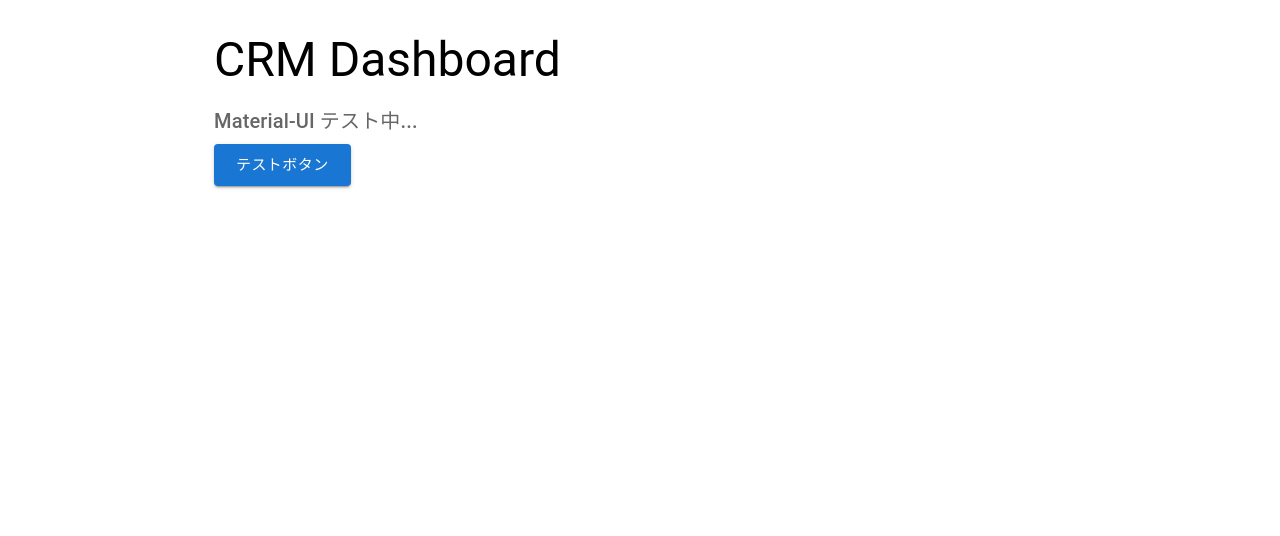
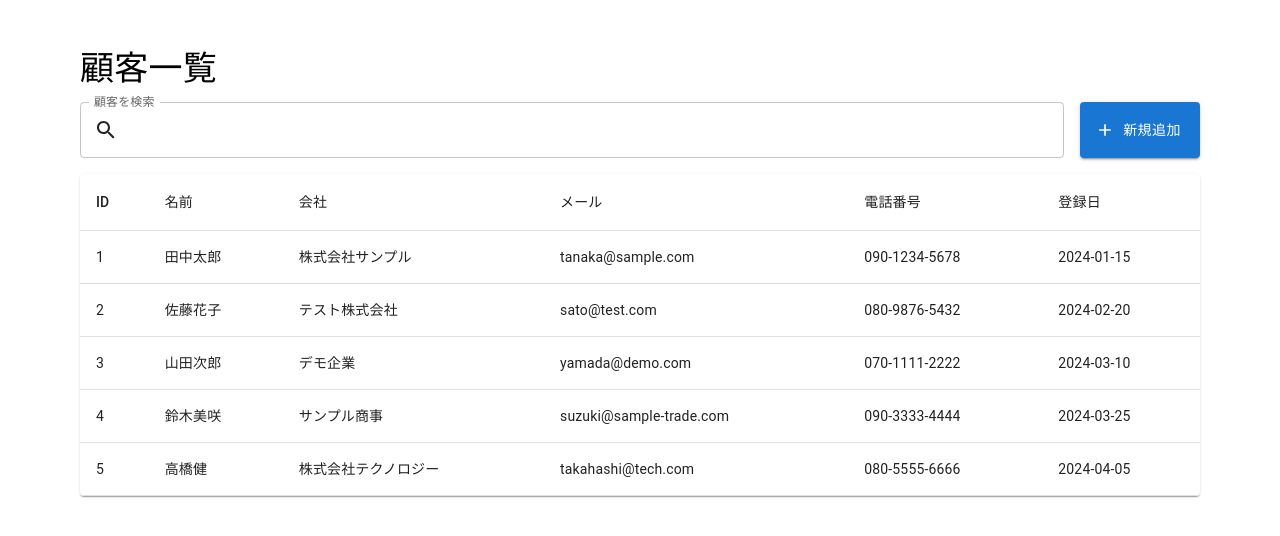
Before and after one commit to andoryuto/crm-dashboard, a React (Create React App) app: page / in a window 1280 px wide. Shown: the top 536 px of the page. Built offline with nearby package versions, Linux system fonts and the light colour scheme.

Commit message:
顧客一覧・検索・新規追加機能を実装

```diff
--- /dev/null
+++ b/src/AddCustomerDialog.tsx
@@ -0,0 +1,98 @@
+import React, { useState } from 'react';
+import {
+  Dialog,
+  DialogTitle,
+  DialogContent,
+  DialogActions,
+  TextField,
+  Button,
+  Box
+} from '@mui/material';
+import { Customer } from './mockData';
+
+interface AddCustomerDialogProps {
+  open: boolean;
+  onClose: () => void;
+  onAdd: (customer: Omit<Customer, 'id'>) => void;
+}
+
+const AddCustomerDialog: React.FC<AddCustomerDialogProps> = ({
+  open,
+  onClose,
+  onAdd
+}) => {
+  const [formData, setFormData] = useState({
+    name: '',
+    company: '',
+    email: '',
+    phone: '',
+    createdAt: new Date().toISOString().split('T')[0] // 今日の日付
+  });
+
+  const handleSubmit = () => {
+    if (formData.name && formData.company && formData.email) {
+      onAdd(formData);
+      setFormData({
+        name: '',
+        company: '',
+        email: '',
+        phone: '',
+        createdAt: new Date().toISOString().split('T')[0]
+      });
+      onClose();
+    }
+  };
+
+  const handleChange = (field: string, value: string) => {
+    setFormData(prev => ({
+      ...prev,
+      [field]: value
+    }));
+  };
+
+  return (
+    <Dialog open={open} onClose={onClose} maxWidth="sm" fullWidth>
+      <DialogTitle>新規顧客追加</DialogTitle>
+      <DialogContent>
+        <Box sx={{ display: 'flex', flexDirection: 'column', gap: 2, pt: 1 }}>
+          <TextField
+            label="名前"
+            value={formData.name}
+            onChange={(e) => handleChange('name', e.target.value)}
+            required
+            fullWidth
+          />
+          <TextField
+            label="会社名"
+            value={formData.company}
+            onChange={(e) => handleChange('company', e.target.value)}
+            required
+            fullWidth
+          />
+          <TextField
+            label="メールアドレス"
+            type="email"
+            value={formData.email}
+            onChange={(e) => handleChange('email', e.target.value)}
+            required
+            fullWidth
+          />
+          <TextField
+            label="電話番号"
+            value={formData.phone}
+            onChange={(e) => handleChange('phone', e.target.value)}
+            fullWidth
+          />
+        </Box>
+      </DialogContent>
+      <DialogActions>
+        <Button onClick={onClose}>キャンセル</Button>
+        <Button onClick={handleSubmit} variant="contained">
+          追加
+        </Button>
+      </DialogActions>
+    </Dialog>
+  );
+};
+
+export default AddCustomerDialog;
--- a/src/App.tsx
+++ b/src/App.tsx
@@ -1,19 +1,12 @@
 import React from 'react';
-import { Button, Typography, Container } from '@mui/material';
+import { Container } from '@mui/material';
+import CustomerList from './CustomerList';
 import './App.css';
 
 function App() {
   return (
-    <Container maxWidth="md" style={{ marginTop: '2rem' }}>
-      <Typography variant="h3" component="h1" gutterBottom>
-        CRM Dashboard
-      </Typography>
-      <Typography variant="h6" color="textSecondary" gutterBottom>
-        Material-UI テスト中...
-      </Typography>
-      <Button variant="contained" color="primary" size="large">
-        テストボタン
-      </Button>
+    <Container maxWidth="lg" style={{ marginTop: '2rem' }}>
+      <CustomerList />
     </Container>
   );
 }
--- /dev/null
+++ b/src/CustomerList.tsx
@@ -0,0 +1,102 @@
+import React, { useState } from 'react';
+import {
+  Table,
+  TableBody,
+  TableCell,
+  TableContainer,
+  TableHead,
+  TableRow,
+  Paper,
+  Typography,
+  Box,
+  TextField,
+  Button
+} from '@mui/material';
+import { Add as AddIcon, Search as SearchIcon } from '@mui/icons-material';
+import { mockCustomers as initialCustomers, Customer } from './mockData';
+import AddCustomerDialog from './AddCustomerDialog';
+
+const CustomerList: React.FC = () => {
+  const [searchTerm, setSearchTerm] = useState('');
+  const [customers, setCustomers] = useState<Customer[]>(initialCustomers);
+  const [dialogOpen, setDialogOpen] = useState(false);
+
+  const filteredCustomers = customers.filter((customer) =>
+    customer.name.toLowerCase().includes(searchTerm.toLowerCase()) ||
+    customer.company.toLowerCase().includes(searchTerm.toLowerCase()) ||
+    customer.email.toLowerCase().includes(searchTerm.toLowerCase())
+  );
+
+  const handleAddCustomer = (newCustomerData: Omit<Customer, 'id'>) => {
+    const newCustomer: Customer = {
+      ...newCustomerData,
+      id: Math.max(...customers.map(c => c.id)) + 1
+    };
+    setCustomers([...customers, newCustomer]);
+  };
+
+  return (
+    <Box sx={{ padding: 2 }}>
+      <Typography variant="h4" component="h1" gutterBottom>
+        顧客一覧
+      </Typography>
+
+      {/* 検索バーと新規追加ボタン */}
+      <Box sx={{ display: 'flex', gap: 2, marginBottom: 2 }}>
+        <TextField
+          label="顧客を検索"
+          variant="outlined"
+          value={searchTerm}
+          onChange={(e) => setSearchTerm(e.target.value)}
+          InputProps={{
+            startAdornment: <SearchIcon sx={{ marginRight: 1 }} />
+          }}
+          sx={{ flexGrow: 1 }}
+        />
+        <Button
+          variant="contained"
+          startIcon={<AddIcon />}
+          sx={{ minWidth: '120px' }}
+          onClick={() => setDialogOpen(true)}
+        >
+          新規追加
+        </Button>
+      </Box>
+
+      <TableContainer component={Paper}>
+        <Table>
+          <TableHead>
+            <TableRow>
+              <TableCell>ID</TableCell>
+              <TableCell>名前</TableCell>
+              <TableCell>会社</TableCell>
+              <TableCell>メール</TableCell>
+              <TableCell>電話番号</TableCell>
+              <TableCell>登録日</TableCell>
+            </TableRow>
+          </TableHead>
+          <TableBody>
+            {filteredCustomers.map((customer) => (
+              <TableRow key={customer.id}>
+                <TableCell>{customer.id}</TableCell>
+                <TableCell>{customer.name}</TableCell>
+                <TableCell>{customer.company}</TableCell>
+                <TableCell>{customer.email}</TableCell>
+                <TableCell>{customer.phone}</TableCell>
+                <TableCell>{customer.createdAt}</TableCell>
+              </TableRow>
+            ))}
+          </TableBody>
+        </Table>
+      </TableContainer>
+
+      <AddCustomerDialog
+        open={dialogOpen}
+        onClose={() => setDialogOpen(false)}
+        onAdd={handleAddCustomer}
+      />
+    </Box>
+  );
+};
+
+export default CustomerList;
--- /dev/null
+++ b/src/mockData.ts
@@ -0,0 +1,53 @@
+export interface Customer {
+    id: number;
+    name: string;
+    company: string;
+    email: string;
+    phone: string;
+    createdAt: string;
+}
+
+export const mockCustomers: Customer[] = [
+  {
+    id: 1,
+    name: "田中太郎",
+    company: "株式会社サンプル",
+    email: "tanaka@sample.com",
+    phone: "090-1234-5678",
+    createdAt: "2024-01-15"
+  },
+  {
+    id: 2,
+    name: "佐藤花子",
+    company: "テスト株式会社",
+    email: "sato@test.com",
+    phone: "080-9876-5432",
+    createdAt: "2024-02-20"
+  },
+  {
+    id: 3,
+    name: "山田次郎",
+    company: "デモ企業",
+    email: "yamada@demo.com",
+    phone: "070-1111-2222",
+    createdAt: "2024-03-10"
+  },
+  {
+    id: 4,
+    name: "鈴木美咲",
+    company: "サンプル商事",
+    email: "suzuki@sample-trade.com",
+    phone: "090-3333-4444",
+    createdAt: "2024-03-25"
+  },
+  {
+    id: 5,
+    name: "高橋健",
+    company: "株式会社テクノロジー",
+    email: "takahashi@tech.com",
+    phone: "080-5555-6666",
+    createdAt: "2024-04-05"
+  }
+];
+
+export { };
```
